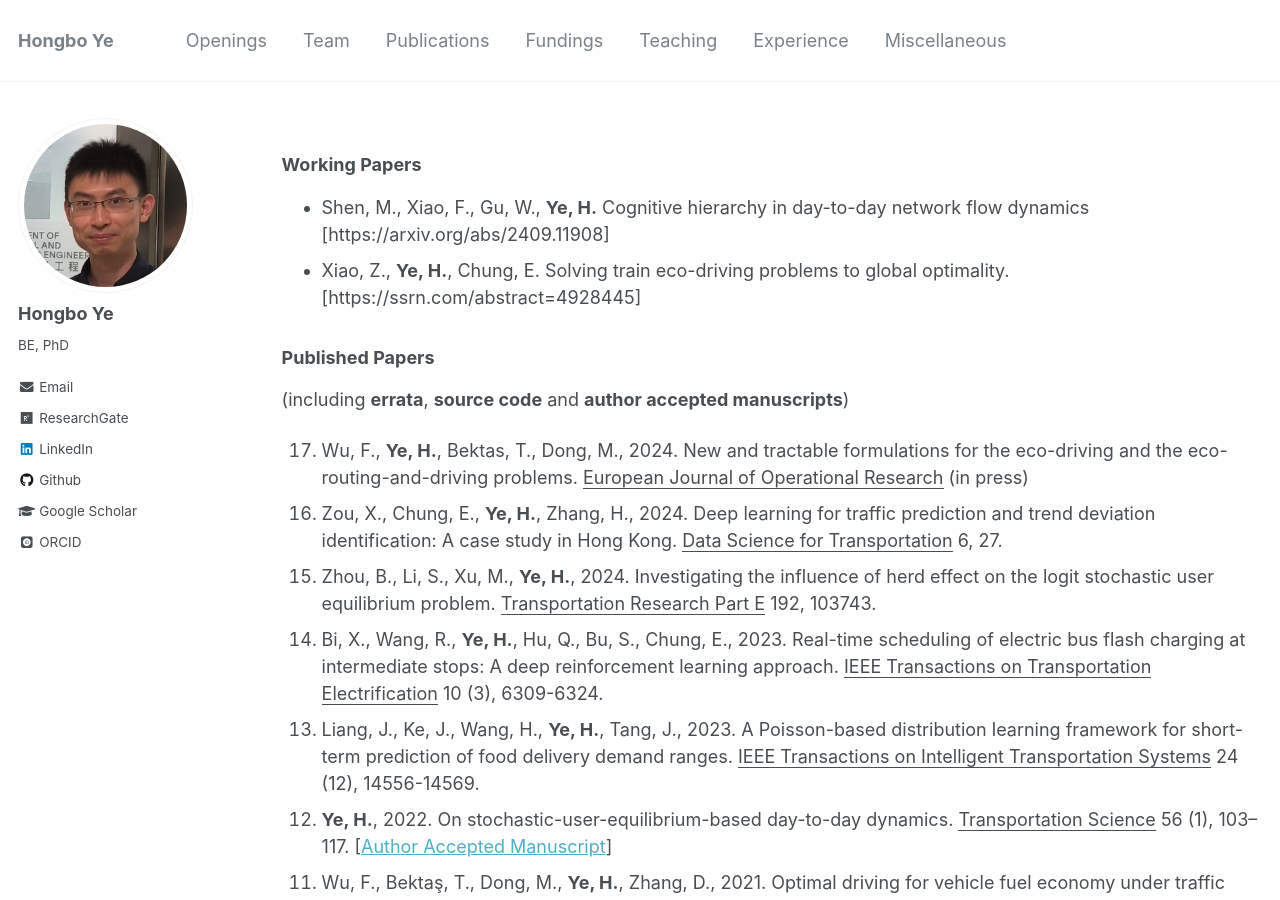
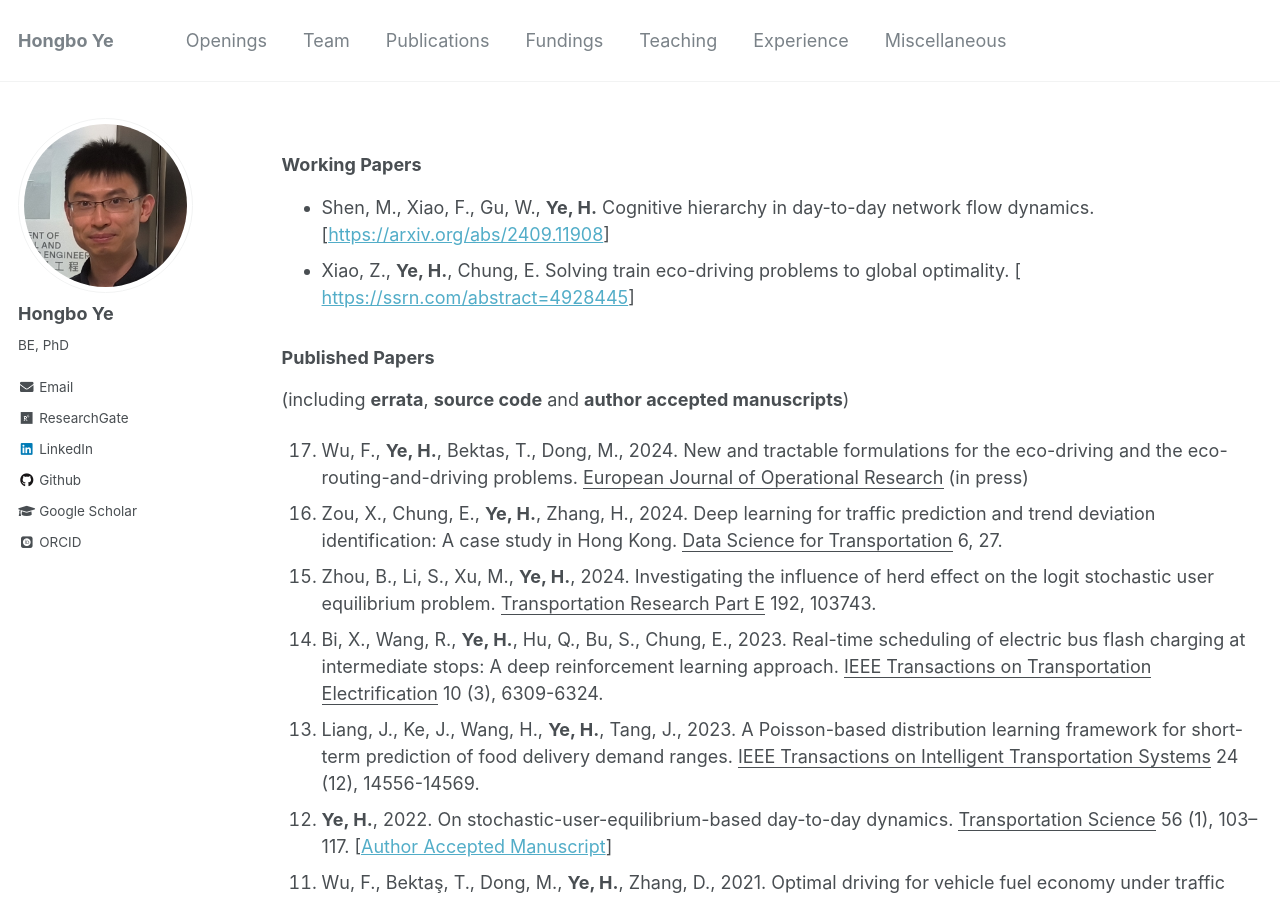
Before and after one commit to hb-ye/hb-ye.github.io, a Jekyll site: the page built from _pages/publications.md, in a window 1280 px wide and 900 px high. Built offline with Jekyll 4.4.1, drawn with Linux system fonts in a browser that asks for light colours; some web fonts are replaced; part of the change alters nothing that is shown.

```diff
--- a/_pages/publications.md
+++ b/_pages/publications.md
@@ -16,8 +16,9 @@ author_profile: true
 {% endfor %}
 
 ### Working Papers
-- Shen, M., Xiao, F., Gu, W., **Ye, H.** Cognitive hierarchy in day-to-day network flow dynamics [https://arxiv.org/abs/2409.11908]
-- Xiao, Z., **Ye, H.**, Chung, E. Solving train eco-driving problems to global optimality. [https://ssrn.com/abstract=4928445]
+- Shen, M., Xiao, F., Gu, W., **Ye, H.** Cognitive hierarchy in day-to-day network flow dynamics. [<a href="https://arxiv.org/abs/2409.11908">https://arxiv.org/abs/2409.11908</a>]
+- Xiao, Z., **Ye, H.**, Chung, E. Solving train eco-driving problems to global optimality. [
+<a href="https://ssrn.com/abstract=4928445">https://ssrn.com/abstract=4928445</a>]
 
 ### Published Papers
 (including **errata**, **source code** and **author accepted manuscripts**)
```
